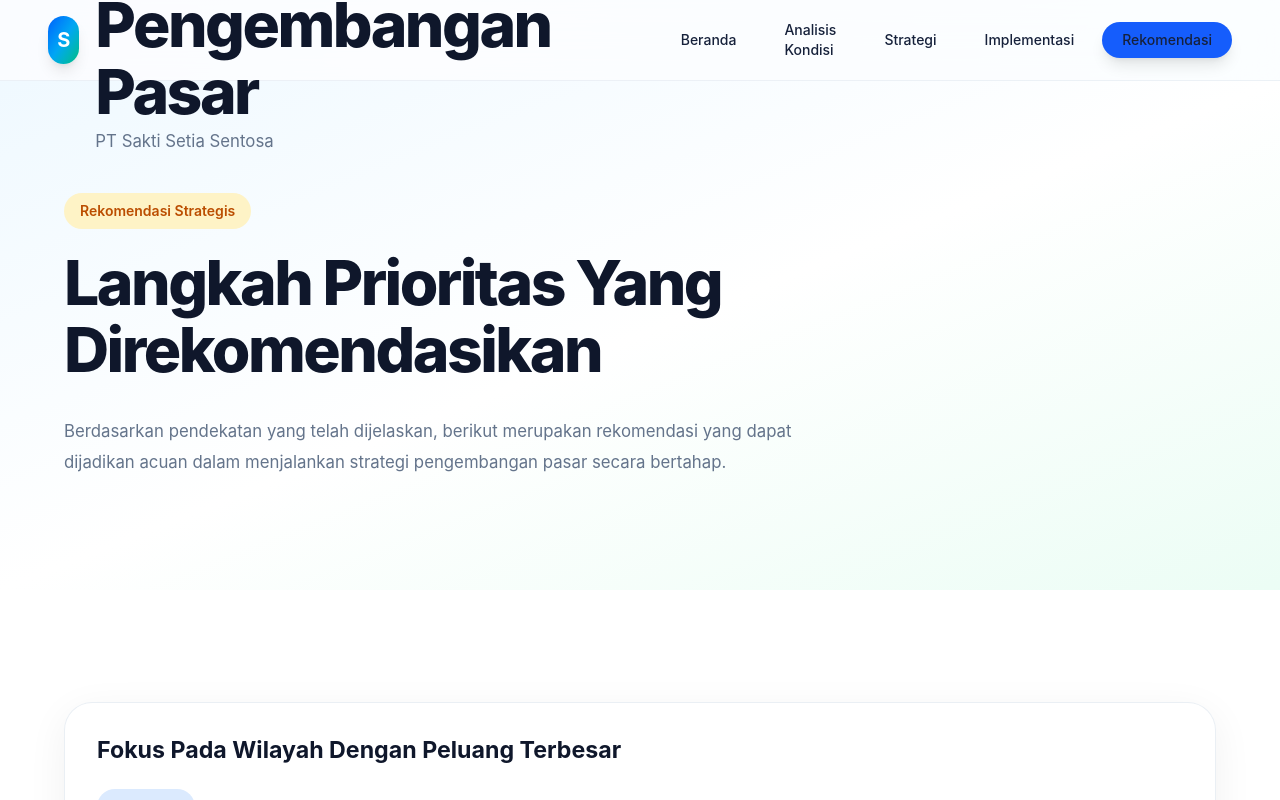
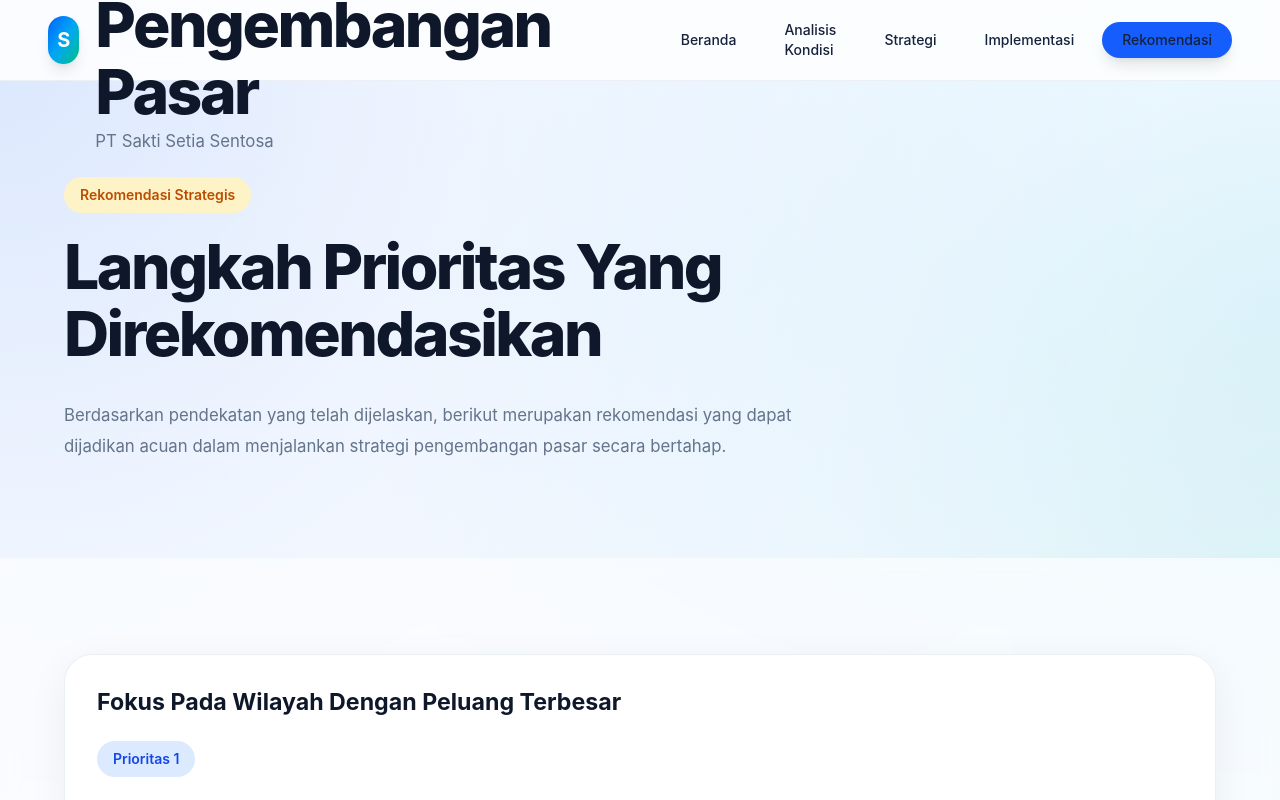
Before and after one commit to dawudsw0491-cell/market-strategy-presentation, a Next.js app: page /rekomendasi in a window 1280 px wide. Shown: the top 800 px of the page. Built offline with nearby package versions, Linux system fonts and the light colour scheme.

Commit message:
style: refine section layout system

```diff
--- a/components/ui/section.tsx
+++ b/components/ui/section.tsx
@@ -1,33 +1,31 @@
 import { ReactNode } from "react";
 
 interface SectionProps {
-  id?: string;
   children: ReactNode;
   className?: string;
   background?: "default" | "white" | "gradient";
 }
 
 export default function Section({
-  id,
   children,
   className = "",
   background = "default",
 }: SectionProps) {
   const backgroundClass = {
     default: "bg-transparent",
-    white: "bg-white",
+    white: "bg-white/55 backdrop-blur-sm",
     gradient:
-      "bg-gradient-to-br from-sky-50 via-white to-emerald-50",
+      "bg-[radial-gradient(circle_at_top_left,rgba(37,99,235,0.05),transparent_35%),radial-gradient(circle_at_bottom_right,rgba(16,185,129,0.05),transparent_35%)]",
   };
 
   return (
     <section
-      id={id}
       className={`
         relative
         overflow-hidden
-        py-20
-        lg:py-28
+        py-16
+        md:py-20
+        lg:py-24
         ${backgroundClass[background]}
         ${className}
       `}
```
